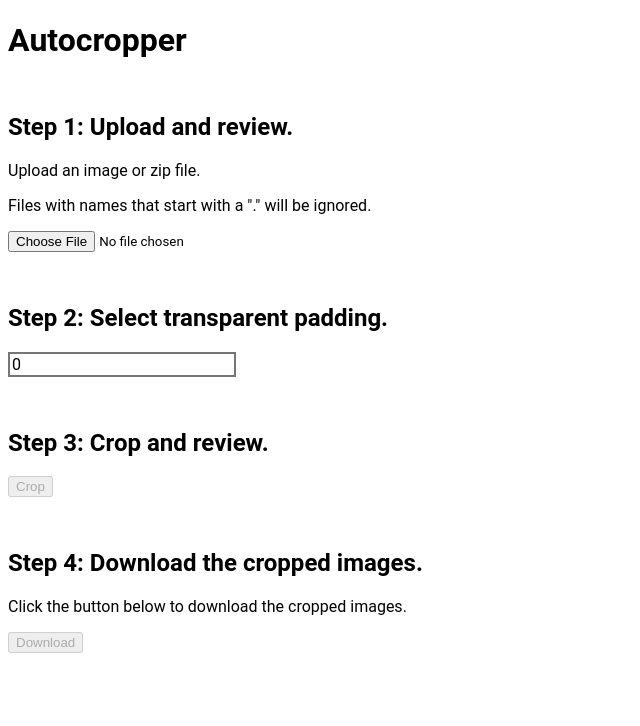
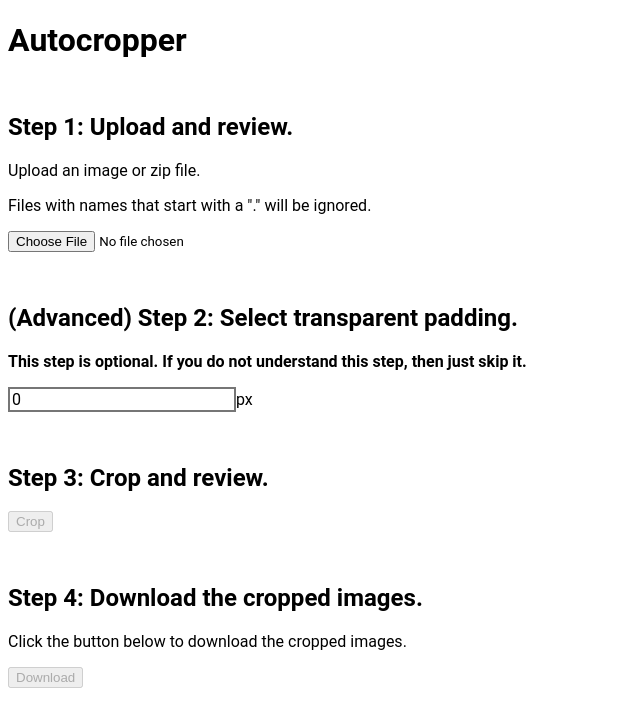
Before and after one commit to kylejlin/autocrop, a React (Vite) app: page / in a window 1280 px wide. Shown: the top 726 px of the page, without its empty margins (0-640 px from the left). Built offline with nearby package versions, Linux system fonts and the light colour scheme.

Commit message:
Explain that step 2 is optional

```diff
--- a/src/App.tsx
+++ b/src/App.tsx
@@ -115,7 +115,17 @@ export class App extends Component<{}, State> {
         </section>
 
         <section>
-          <h2>Step 2: Select transparent padding.</h2>
+          <h2>(Advanced) Step 2: Select transparent padding.</h2>
+          {isValidNonNegativeInteger(transparentPaddingInputValue) ? (
+            <p className="BoldFontWeight">
+              This step is optional. If you do not understand this step, then
+              just skip it.
+            </p>
+          ) : (
+            <p className="BoldFontWeight">
+              If you do not understand this step, then just enter "0" below.
+            </p>
+          )}
           <input
             className={
               isValidNonNegativeInteger(transparentPaddingInputValue)
@@ -126,6 +136,7 @@ export class App extends Component<{}, State> {
             value={transparentPaddingInputValue}
             onChange={this.onTransparentPaddingInputValueChange}
           />
+          px
         </section>
 
         <section>
--- a/src/index.css
+++ b/src/index.css
@@ -11,6 +11,10 @@ h1 {
 input[type="text"] {
   font-size: 16px;
   border-style: solid;
+}
+
+.BoldFontWeight {
+  font-weight: bold;
 }
 
 .InvalidInput {
```
